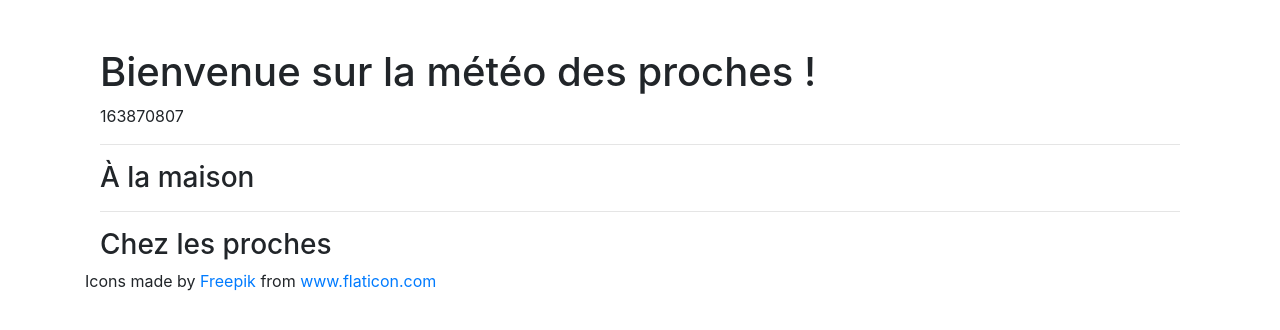
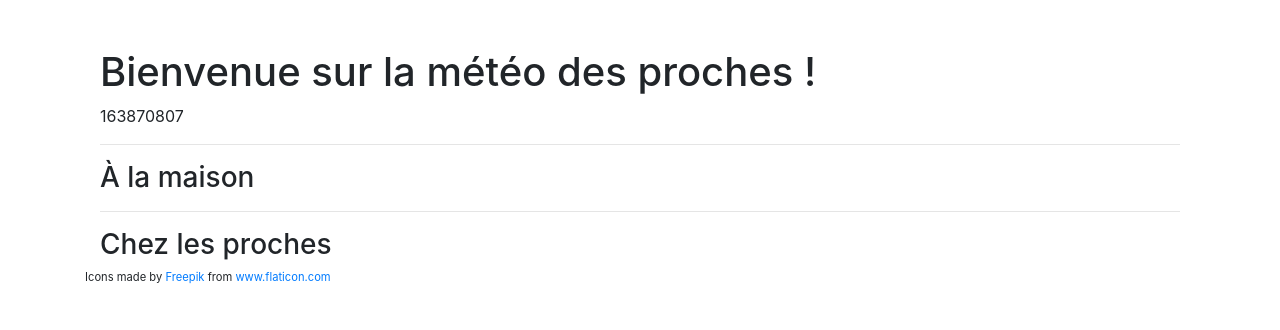
Before and after one commit to SoleneLivran/family-meteo, a Symfony app: template templates/default/index.html.twig in a window 1280 px wide. Shown: the part 56-386 px from the top of the page. Run offline with Twig, Linux system fonts and the light colour scheme; the template is opened without the code that fills it, so the values that code supplies are empty; some libraries are stand-ins or nearby versions.

Commit message:
design adjustments

```diff
--- a/templates/default/index.html.twig
+++ b/templates/default/index.html.twig
@@ -83,7 +83,6 @@ https://www.flaticon.com/packs/weather-forecast?word=weather
                                             <ph6>À {{ home.cityName }}</ph6>
                                         </div>
                                         <img class="card-img-top" src="{{ asset('images/weathericons/' ~ icon ~ '.png') }}" alt="{{ meteo.current.weather[0].description }}"/>
-                                        <p>{{ meteo.current.weather[0].description }}</p>
 
                                         <p>
                                             <img src="{{ asset('images/weathericons/temperature.png') }}" width="40px" alt="Temperature"/>
@@ -112,6 +111,6 @@ https://www.flaticon.com/packs/weather-forecast?word=weather
         </div>
     </div>
 
-    <div>Icons made by <a href="https://www.flaticon.com/authors/freepik" title="Freepik">Freepik</a> from <a href="https://www.flaticon.com/" title="Flaticon">www.flaticon.com</a></div>
+    <div style="font-size:0.7em">Icons made by <a href="https://www.flaticon.com/authors/freepik" title="Freepik">Freepik</a> from <a href="https://www.flaticon.com/" title="Flaticon">www.flaticon.com</a></div>
 
 {% endblock %}
--- a/templates/event/list.html.twig
+++ b/templates/event/list.html.twig
@@ -1,6 +1,8 @@
 {% extends 'base.html.twig' %}
 
 {% block body %}
+
+<p>En cours de developpement ;)</p>
 
 <div class="d-flex flex-row justify-content-between">
     <h2>Prochains anniversaires</h2>
```
